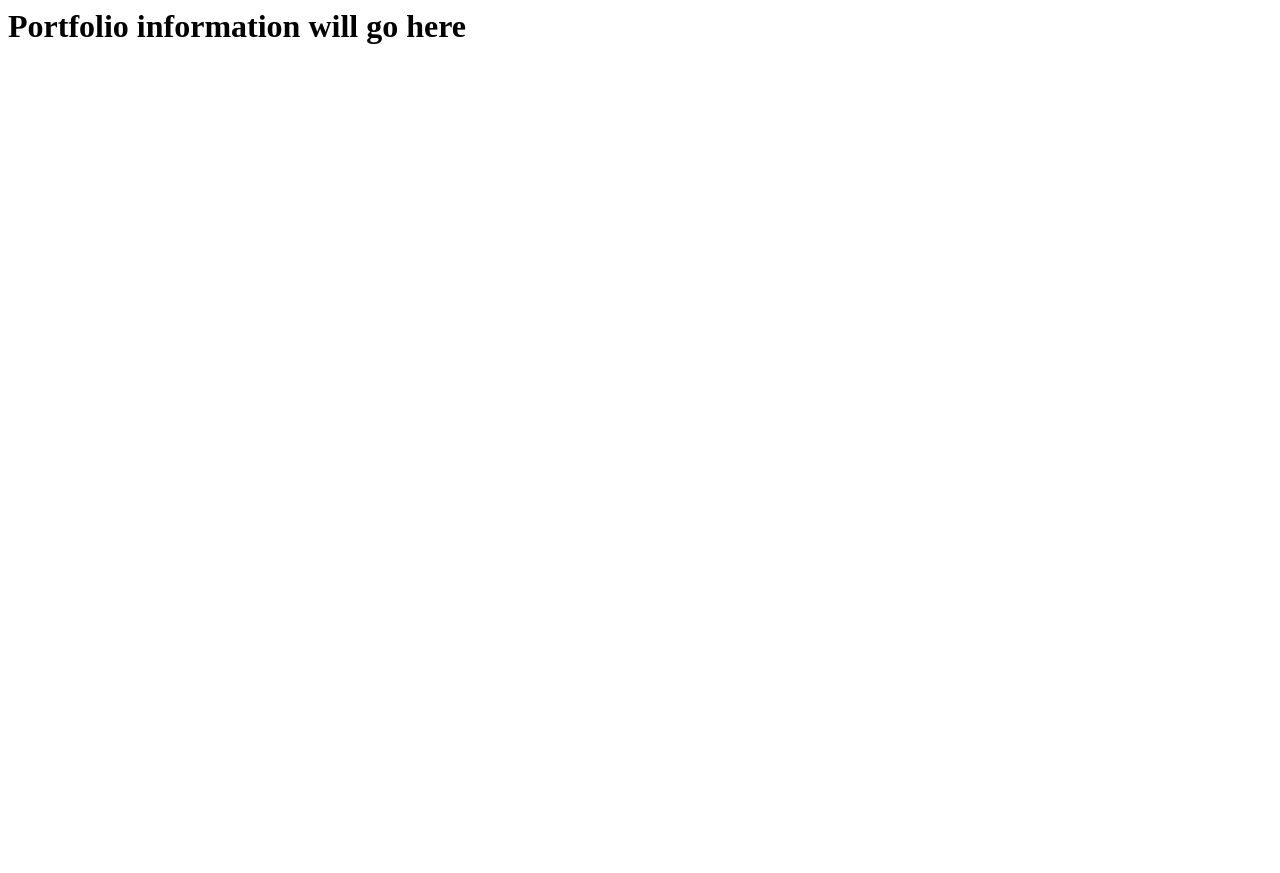
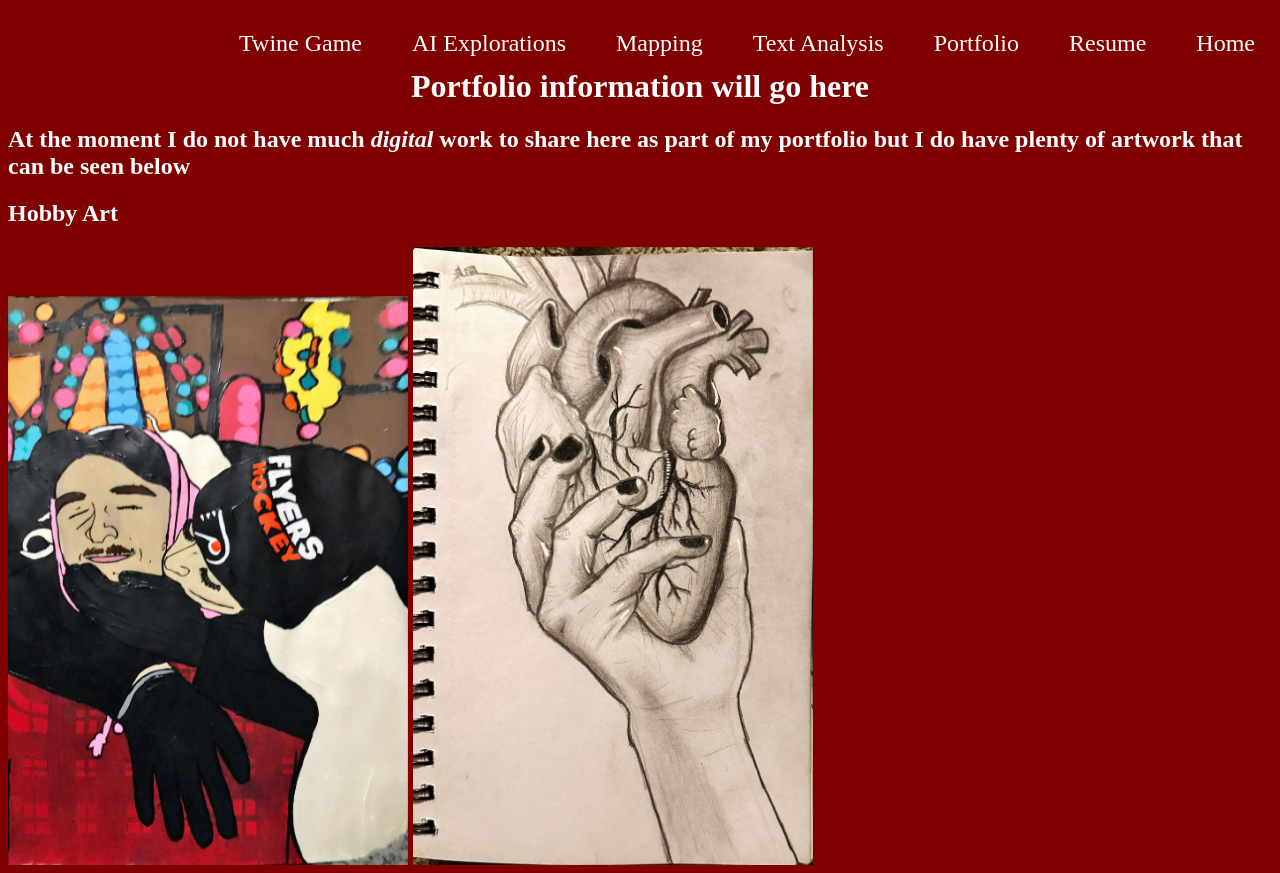
Before and after one commit to LaurenH1212/LaurenH1212.github.io, a plain HTML site: page portfolio.html in a window 1280 px wide. Shown: the top 873 px of the page. Before the commit the page ends 800 px from the top, so only its background shows below. Drawn offline with Linux system fonts and the light colour scheme.

Commit message:
portfolio

```diff
--- a/portfolio.html
+++ b/portfolio.html
@@ -1,8 +1,33 @@
 <html>
   <head>
     <title>Lauren Hall's Portfolio</title>
+    <meta name="description" content="Portfolio for DIGIT 100">
+    <meta charset="utf-8">
+    <meta name="viewport" content="width=device-width, initial-scale=1.0">
+    <link href="styling.css" rel="stylesheet" type="text/css">
   </head>
   <body>
-    <h1>Portfolio information will go here</h1>
+    <header>
+      <ul class="nav">
+        <li class="nav"><a href="index.html">Home</a></li>
+        <li class="nav"><a href="resume.html">Resume</a></li>
+        <li class="nav"><a href="portfolio.html">Portfolio</a></li>
+        <li class="nav"><a href="textAnalysis.html">Text Analysis</a></li>
+        <li class="nav"><a href="mapping.html">Mapping</a></li>
+        <li class="nav"><a href="ai.html">AI Explorations</a></li>
+        <li class="nav"><a href="twine.html">Twine Game</a></li>
+      </ul>
+    </header>
+    <h1 class="down">Portfolio information will go here</h1>
+    <h2>At the moment I do not have much <em>digital</em> work to share here as part of my portfolio but I do have plenty of artwork that can be seen below</h2>
+    <h2>Hobby Art</h2>
+    <p><img src="./images/Jake.jpg" alt="Jake and Alyssa"> <img src="./images/Heart.jpg" alt="Heart in hand"></p>
+    <p><img src="./images/Spider.jpg" alt="Spider in eye"> <img src="./images/Eagle.jpg" alt="Exeter Eagle"></p>
+    <p><img src="./images/Eye.jpg" alt="Domino Eye"> <img src="./images/Philly.jpg" alt="Philly Eagle"></p>
+    <p><img src="./images/Spiderman.jpg" alt="Pride Spiderman"></p>
+    <h3>All of these images were done by me by hand with different mediums such as chalk, paint, pencil or marker. They range in age as some are very recent and some are older and show a great reange of my abilities.</h3>
+    <h2>DIGIT 100</h2>
+    <p><img src="./images/Data.jpg" alt="Dear Data"> <img src="./images/Data_1.jpg" alt="Dear Data"></p>
+    <h3>This is a project done in my DIGIT 100 class where I mapped the music I listened to for a week. It has an image of the data along with a legend containing the information. The legend explains how to read the genre of music, activity done while lsitening, and the image shows the length of the period.</h3>
   </body>
 </html>
--- a/styling.css
+++ b/styling.css
@@ -62,6 +62,13 @@ header.resume {
   text-align: center;
 }
 
+img {
+  width:400px;
+  heaight:500px;
+  padding-left= 20;
+  padding-right= 10%;
+}
+
 ul.perler {
   color: #b0b0b0;
 }
```
Also changed, not shown: index.html (+2 -1 lines), resume.html (+2 -0 lines), images/Data.jpg (added), images/Data_1.jpg (added), images/Eagle.jpg (added), images/Eye.jpg (added), images/Heart.jpg (added), images/Jake.jpg (added), images/Philly.jpg (added), images/Spider.jpg (added), images/Spiderman.jpg (added), images/prof_image.jpg (added).
